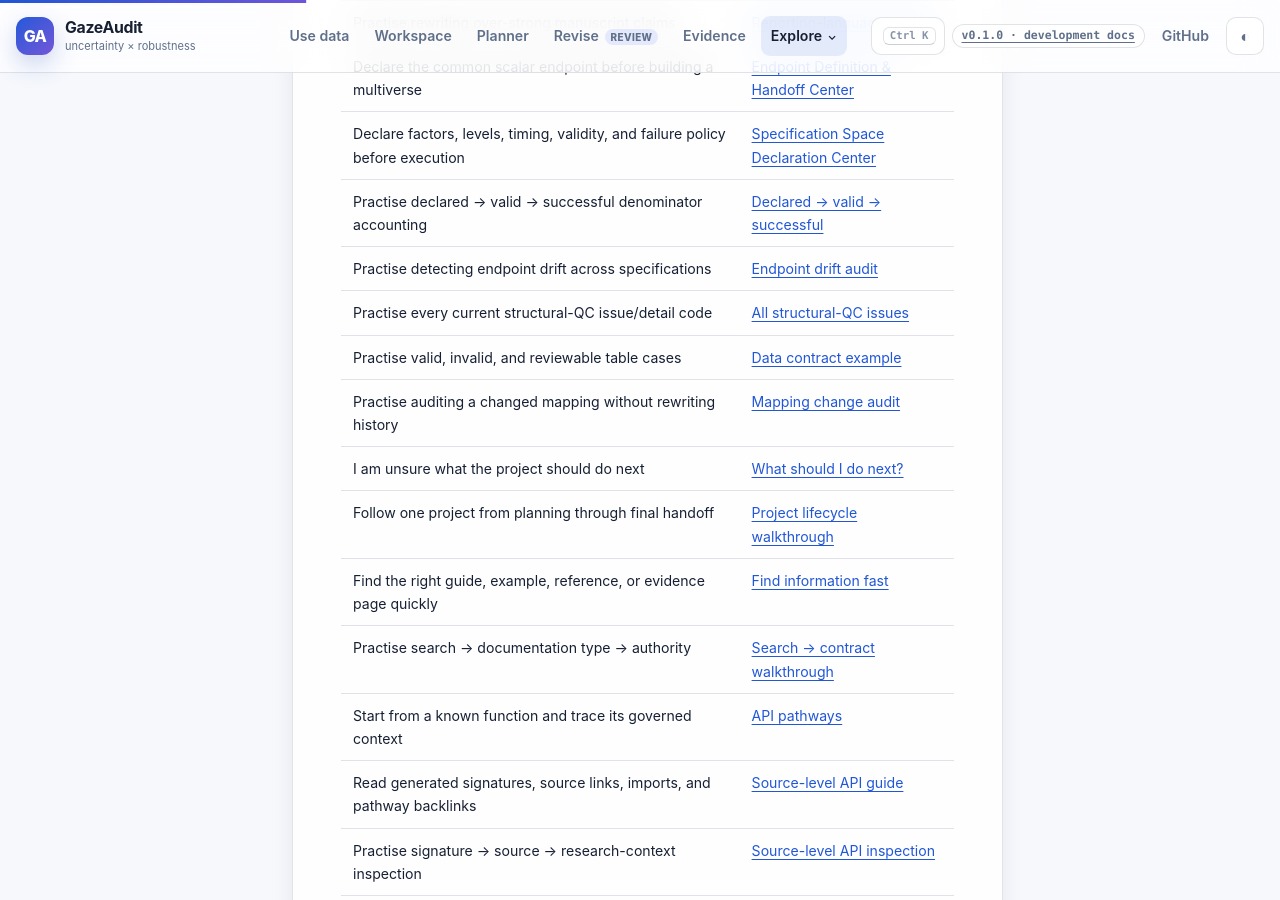
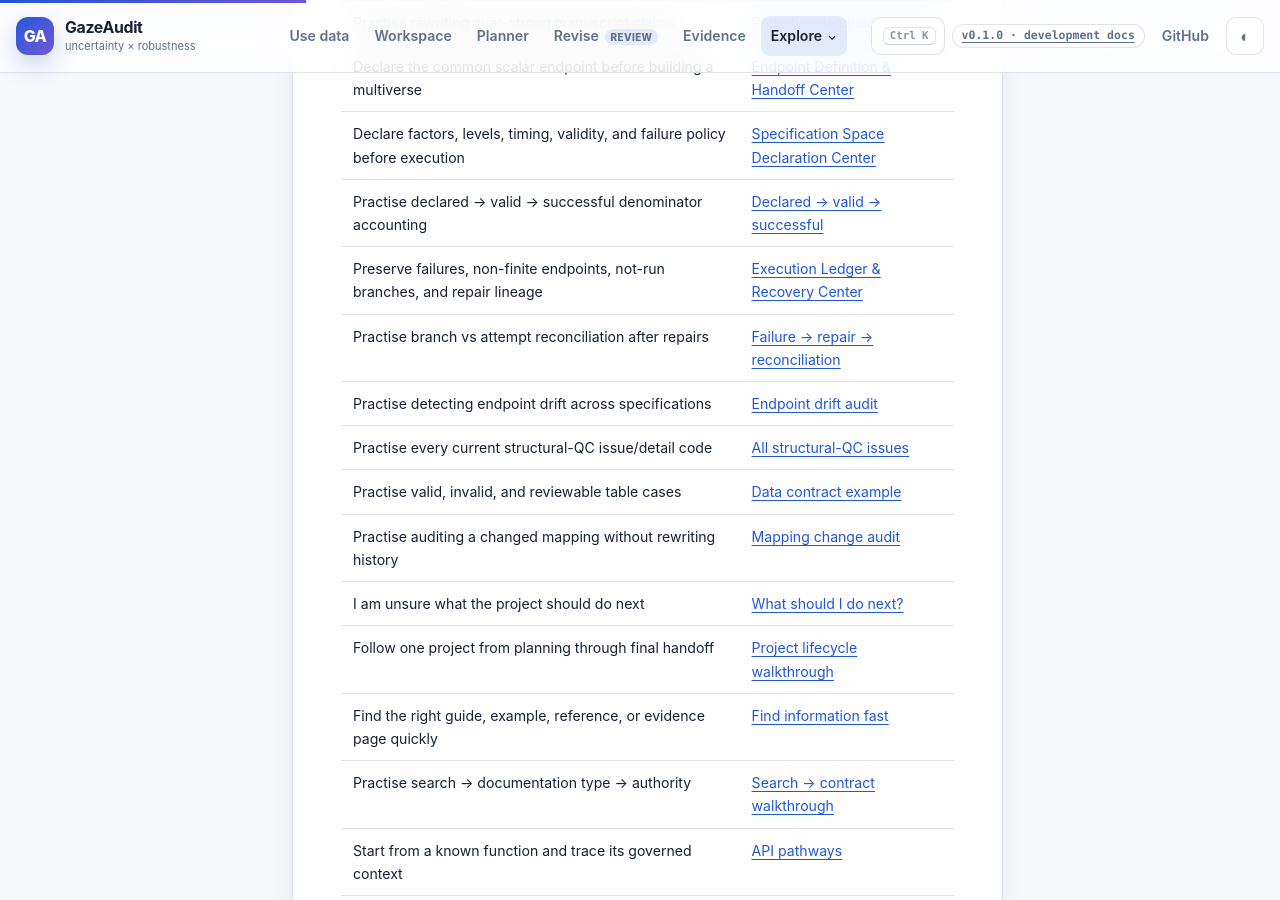
Before and after one commit to stefanosbalaskas/GazeAudit, a Jekyll site: the page built from docs/index.md, in a window 1280 px wide and 900 px high, scrolled down 2962 px. Built offline with Jekyll 4.4.1, drawn with Linux system fonts in a browser that asks for light colours.

Commit message:
docs: add execution ledger routes to documentation hub

```diff
--- a/docs/index.md
+++ b/docs/index.md
@@ -82,6 +82,8 @@ Use **Ctrl/Cmd + K** anywhere on the site to search methods, workflows, examples
 | Declare the common scalar endpoint before building a multiverse | [Endpoint Definition & Handoff Center](endpoint-contract/) |
 | Declare factors, levels, timing, validity, and failure policy before execution | [Specification Space Declaration Center](specification-declaration/) |
 | Practise declared → valid → successful denominator accounting | [Declared → valid → successful](examples/specification-denominator-audit/) |
+| Preserve failures, non-finite endpoints, not-run branches, and repair lineage | [Execution Ledger & Recovery Center](execution-ledger/) |
+| Practise branch vs attempt reconciliation after repairs | [Failure → repair → reconciliation](examples/execution-ledger-reconciliation/) |
 | Practise detecting endpoint drift across specifications | [Endpoint drift audit](examples/endpoint-drift-audit/) |
 | Practise every current structural-QC issue/detail code | [All structural-QC issues](examples/all-structural-qc-issues/) |
 | Practise valid, invalid, and reviewable table cases | [Data contract example](examples/data-contract-valid-invalid/) |
```
